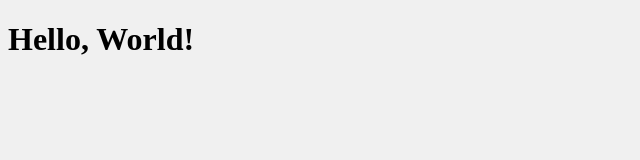
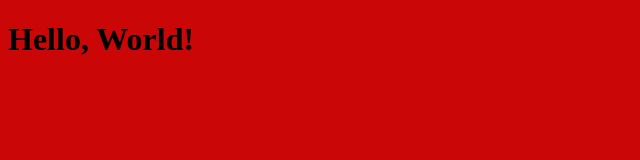
Before and after one commit to kawe1415/Luiz-26-11, a plain HTML site: page index.html in a window 1280 px wide. Shown: the whole page, without its empty margins (0-640 px from the left). Drawn offline with Linux system fonts and the light colour scheme.

Commit message:
Coloquei em portugues!

```diff
--- a/index.html
+++ b/index.html
@@ -1,5 +1,5 @@
 <!DOCTYPE html>
-<html lang="en">
+<html lang="pt-br">
 <head>
     <meta charset="UTF-8">
     <meta name="viewport" content="width=>, initial-scale=1.0">
@@ -7,7 +7,7 @@
 
     <style>
 body {
-    background-color: #f0f0f0;
+    background-color: #ca0606;
 }
     </style>
 <head
```
